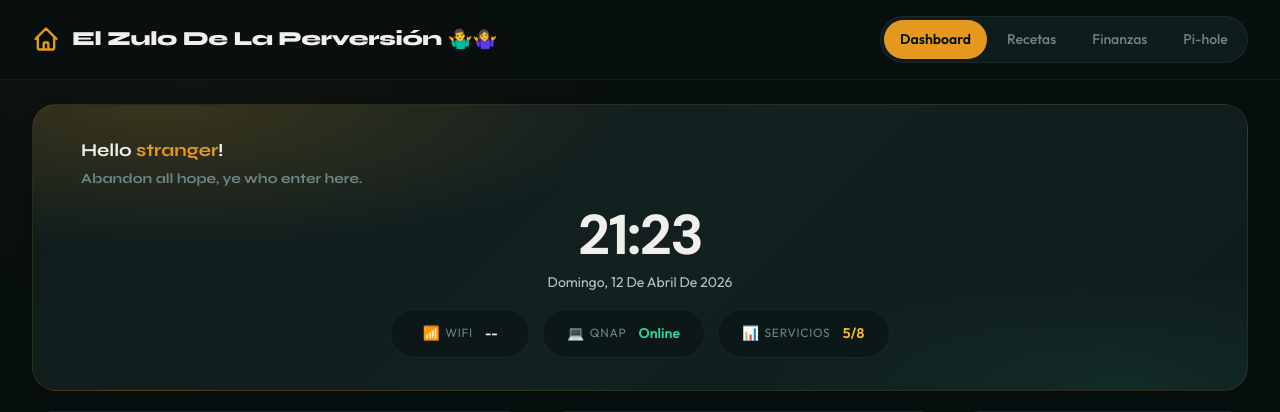
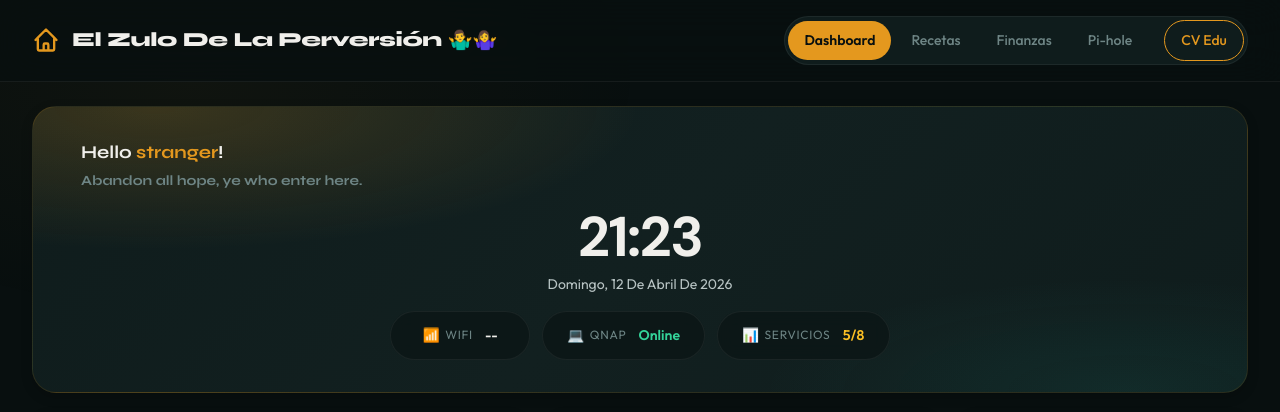
Before and after one commit to eduardo-lezama/intranet-dashboard, a Flask app: page / in a window 1280 px wide. Shown: the top 412 px of the page. Run offline with Flask 3, Linux system fonts and the light colour scheme; data that the repository does not hold is empty.

Commit message:
feat(nav): añadir link CV Edu en header con estilo pill diferenciado

```diff
--- a/static/css/dashboard.css
+++ b/static/css/dashboard.css
@@ -93,6 +93,17 @@
 .header__nav-link--active:hover {
   color: var(--color-bg-deep);
   background: var(--color-accent-hover);
+}
+
+.header__nav-link--cv {
+  border: 1px solid var(--color-accent);
+  color: var(--color-accent);
+  margin-left: var(--space-sm);
+}
+
+.header__nav-link--cv:hover {
+  background: rgba(228, 152, 30, 0.12);
+  color: var(--color-accent);
 }
 
 /* ── BENTO GRID ─────────────────────────────────────────── */
--- a/templates/base.html
+++ b/templates/base.html
@@ -56,6 +56,11 @@
                     class="header__nav-link">
                     Pi-hole
                 </a>
+                <a href="{{ url_for('static', filename='cv/cv_edu_dark_12.04.26.html') }}"
+                   target="_blank"
+                   class="header__nav-link header__nav-link--cv">
+                    CV Edu
+                </a>
             </nav>
         </div>
     </header>
```
Also changed, not shown: 1 other file.
